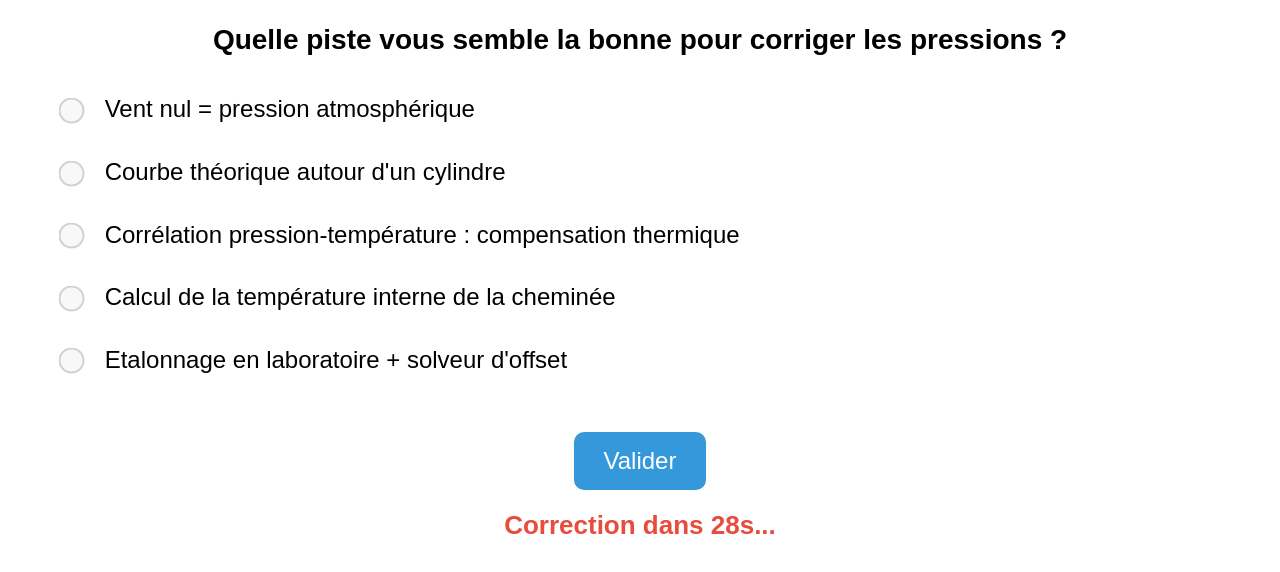
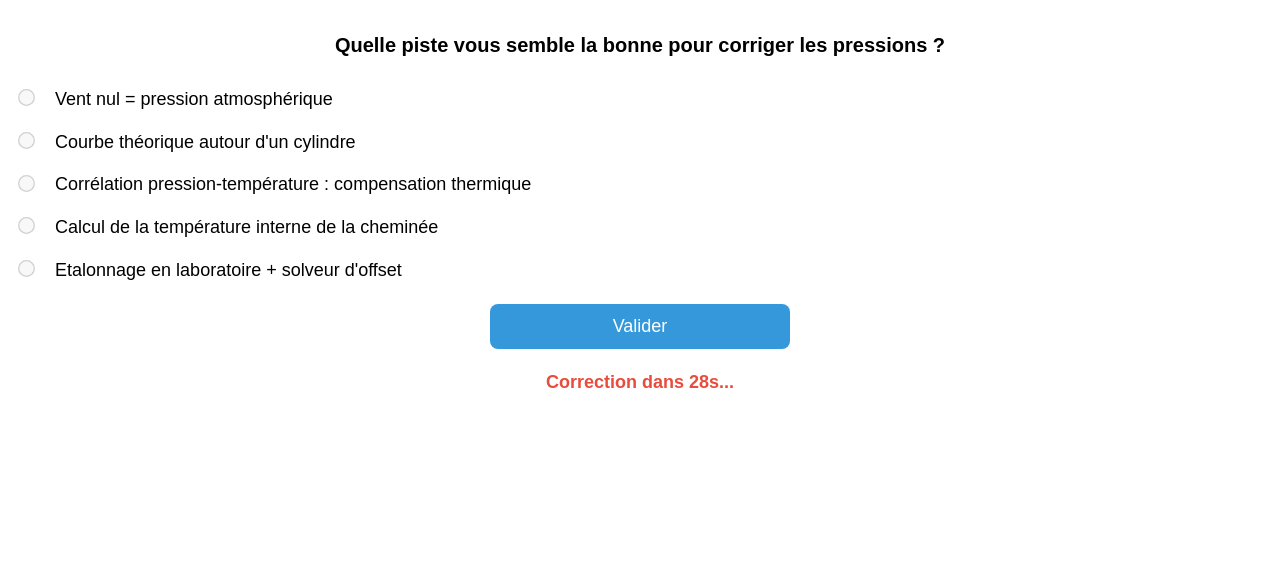
Before and after one commit to jugluf/QCM, a plain HTML site: page index.html in a window 1280 px wide. Both pictures are taken after a click on the button "Valider". Drawn offline with Linux system fonts and the light colour scheme.

Commit message:
Update index.html

```diff
--- a/index.html
+++ b/index.html
@@ -7,56 +7,66 @@
         body {
             font-family: Arial, sans-serif;
             max-width: 100%;
-            margin: 0;
-            padding: 20px;
+            margin: 0 auto;
+            padding: 15px;
             text-align: center;
-            font-size: 24px; /* Taille de police augmentée */
+            font-size: 18px; /* Taille réduite mais lisible */
+            line-height: 1.5;
         }
         button {
             background: #3498db;
             color: white;
             border: none;
-            padding: 15px 30px;
-            font-size: 24px;
+            padding: 12px 24px;
+            font-size: 18px;
             cursor: pointer;
-            margin-top: 30px;
-            border-radius: 10px;
+            margin: 20px 0;
+            border-radius: 8px;
+            display: block;
+            width: 80%;
+            max-width: 300px;
+            margin-left: auto;
+            margin-right: auto;
         }
-        button:hover { background: #2980b9; }
         #correction {
             display: none;
-            margin-top: 30px;
-            padding: 20px;
+            margin: 25px 0;
+            padding: 15px;
             background: #f8f9fa;
-            border-left: 6px solid #3498db;
-            font-size: 26px;
+            border-left: 4px solid #3498db;
         }
         #countdown {
             font-weight: bold;
             color: #e74c3c;
-            margin: 20px 0;
-            font-size: 26px;
+            margin: 15px 0;
         }
         .question {
-            font-size: 28px;
-            margin-bottom: 30px;
+            font-size: 20px;
+            margin: 15px 0 25px 0;
             font-weight: bold;
-            line-height: 1.4;
         }
         label {
             display: block;
-            margin: 25px 0;
+            margin: 15px 0;
             text-align: left;
-            padding-left: 40px;
-            line-height: 1.5;
+            padding-left: 30px;
+            position: relative;
         }
         input[type="radio"] {
-            transform: scale(2); /* Boutons radio agrandis */
-            margin-right: 20px;
+            transform: scale(1.3);
+            position: absolute;
+            left: 0;
+            top: 3px;
+        }
+        .response-text {
+            margin-left: 10px;
+            display: inline-block;
+            width: calc(100% - 30px);
             vertical-align: middle;
         }
-        .response-text {
-            vertical-align: middle;
+        #feedback {
+            font-weight: bold;
+            margin-bottom: 10px;
         }
     </style>
 </head>
@@ -95,10 +105,8 @@
 
     <script>
         function validate() {
-            // Désactive les éléments après validation
-            const radioButtons = document.querySelectorAll('input[type="radio"]');
-            radioButtons.forEach(input => input.disabled = true);
-            document.querySelector('button').disabled = true;
+            // Désactive les éléments
+            document.querySelectorAll('input, button').forEach(el => el.disabled = true);
 
             // Compte à rebours
             let timeLeft = 30;
@@ -108,7 +116,6 @@
             const countdownInterval = setInterval(() => {
                 timeLeft--;
                 countdownElement.textContent = `Correction dans ${timeLeft}s...`;
-
                 if (timeLeft <= 0) {
                     clearInterval(countdownInterval);
                     showCorrection();
@@ -117,22 +124,21 @@
         }
 
         function showCorrection() {
-            const correctionDiv = document.getElementById("correction");
-            const feedbackElement = document.getElementById("feedback");
             const selected = document.querySelector('input[name="q1"]:checked');
+            const feedback = document.getElementById("feedback");
 
-            // Affichage minimaliste
-            if (selected && selected.value === "E") {
-                feedbackElement.innerHTML = "Exact ! 🎉";
-            } else {
-                feedbackElement.innerHTML = "Dommage !";
-            }
+            feedback.innerHTML = (selected && selected.value === "E")
+                ? "Exact ! 🎉"
+                : "Dommage !";
 
             document.getElementById("countdown").style.display = "none";
-            correctionDiv.style.display = "block";
+            document.getElementById("correction").style.display = "block";
 
-            // Scroll automatique vers la correction
-            correctionDiv.scrollIntoView({ behavior: 'smooth' });
+            // Scroll doux vers la correction
+            document.getElementById("correction").scrollIntoView({
+                behavior: 'smooth',
+                block: 'center'
+            });
         }
     </script>
 </body>
```
